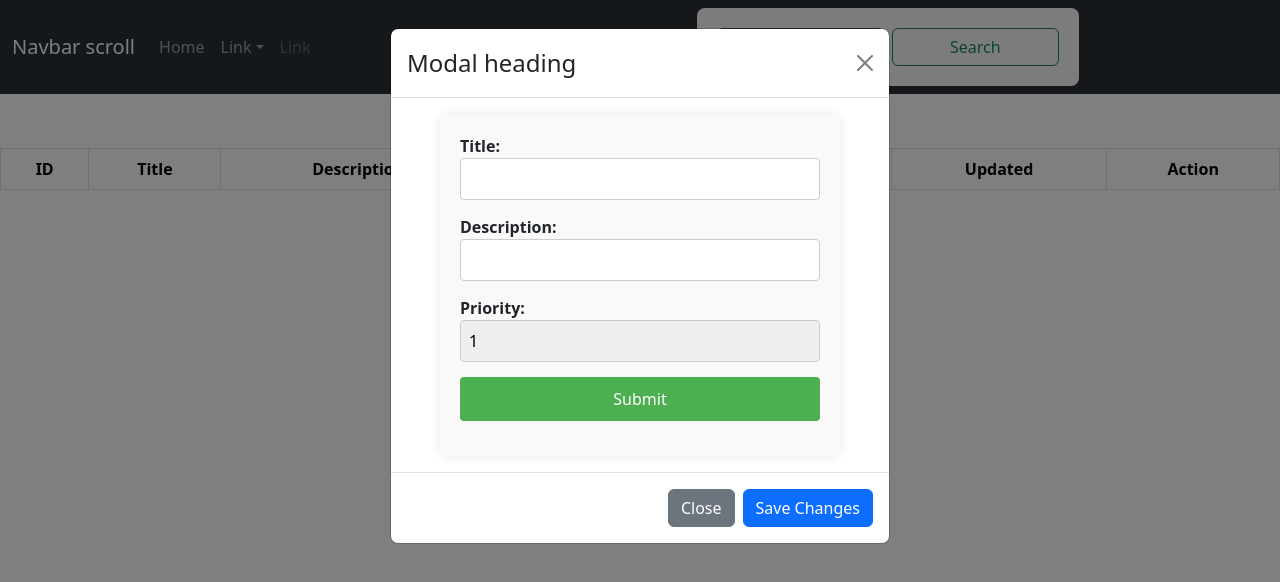
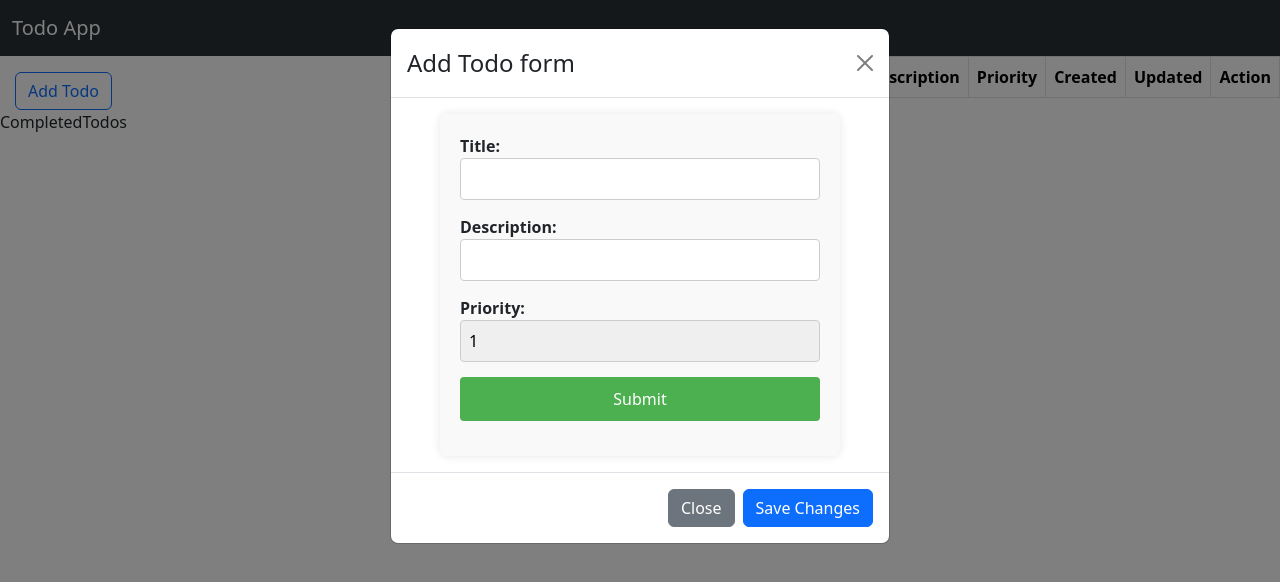
Before and after one commit to shamim7999/react, a React (Create React App) app in the folder my-react-app-2/: page / in a window 1280 px wide. Both pictures are taken after a click on the button "Add Todo". Shown: the top 582 px of the page. Built offline with nearby package versions, Linux system fonts and the light colour scheme.

Commit message:
asdksalkasdlas

```diff
--- a/my-react-app-2/src/DModal.js
+++ b/my-react-app-2/src/DModal.js
@@ -3,28 +3,29 @@ import Button from "react-bootstrap/Button";
 import Modal from "react-bootstrap/Modal";
 import MyForm from "./components/Form";
 
-export const DModal = ({
-  handleNewTodo
-
-  }) => {
+export const DModal = ({ handleNewTodo, title , todo, handleUpdateTodo}) => {
   const [show, setShow] = useState(false);
-
+  const [myTodoData, setMyTodoData] = useState(todo? todo : {id: '', title: "", description: "", priority: '1', created: '', updated: '' })
   const handleClose = () => setShow(false);
   const handleShow = () => setShow(true);
+  const isUpdate = todo? true: false;
+  const handleTodo = todo? handleUpdateTodo : handleNewTodo;
+
+
   return (
     <>
       <div className="text-center mt-3">
         <Button className="" variant="outline-primary" onClick={handleShow}>
-            Add Todo
+          {title}
         </Button>
       </div>
 
       <Modal show={show} onHide={handleClose}>
         <Modal.Header closeButton>
-          <Modal.Title>Modal heading</Modal.Title>
+          <Modal.Title>{title} form</Modal.Title>
         </Modal.Header>
         <Modal.Body>
-          <MyForm handleNewTodo={handleNewTodo} />
+          <MyForm isUpdate ={isUpdate} myData = {myTodoData}  handleTodo={handleTodo}  />
         </Modal.Body>
         <Modal.Footer>
           <Button variant="secondary" onClick={handleClose}>
--- a/my-react-app-2/src/DNavbar.js
+++ b/my-react-app-2/src/DNavbar.js
@@ -36,7 +36,7 @@ function NavScrollExample() {
           <Form className="d-flex">
             <Form.Control
               type="search"
-              placeholder="Search"
+              placeholder="Search by Priority"
               className="me-2"
               aria-label="Search"
             />
--- a/my-react-app-2/src/DNoteForm.js
+++ b/my-react-app-2/src/DNoteForm.js
@@ -1,6 +1,7 @@
-import React, { useEffect, useState } from 'react'
-import { DModal } from './DModal';
-import Todos from './components/Todos';
+import React, { useEffect, useState } from "react";
+import { DModal } from "./DModal";
+import Todos from "./components/Todos";
+import CompletedTodos from "./components/CompletedTodos";
 
 const DNoteForm = () => {
   const [todos, setTodos] = useState(
@@ -8,12 +9,7 @@ const DNoteForm = () => {
       ? JSON.parse(localStorage.getItem("todos"))
       : []
   );
-      console.log(todos)
-
-    //   useEffect(()=>{
-    //         if(localStorage.getItem('todos') == null)
-    //             localStorage.setItem('todos', []);
-    //   })
+  console.log(todos);
 
   useEffect(() => {
     console.log("useEffect called");
@@ -21,17 +17,41 @@ const DNoteForm = () => {
   }, [todos]);
 
   const handleNewTodo = (newTodo) => {
-        console.log('I am here');
+    console.log("I am here");
     setTodos([...todos, newTodo]);
   };
 
+  const handleDelete = (id) => {
+    setTodos((prevTodos) => prevTodos.filter((todo) => todo.id !== id));
+  };
+
+  const handleUpdateTodo = (todo) => {
+    const updatedTodos = todos.map((temp) => {
+      if (todo.id === temp.id) {
+        temp = todo;
+      }
+      return temp;
+    });
+
+    setTodos(updatedTodos);
+  };
 
   return (
+    <div style={{ display: 'flex', justifyContent: 'space-between' }}>
+  <div style={{ marginRight: 'auto' }}>
+    <DModal title="Add Todo" handleNewTodo={handleNewTodo} />
+    <CompletedTodos />
+  </div>
   <div>
-        <DModal handleNewTodo={handleNewTodo} />
-        <Todos todos={todos} />
+    <Todos
+      handleUpdateTodo={handleUpdateTodo}
+      todos={todos}
+      handleDelete={handleDelete}
+    />
   </div>
-  )
-}
+</div>
+
+  );
+};
 
 export default DNoteForm;
--- /dev/null
+++ b/my-react-app-2/src/components/CompletedTodos.js
@@ -0,0 +1,9 @@
+import React from 'react'
+
+const CompletedTodos = () => {
+  return (
+    <div>CompletedTodos</div>
+  )
+}
+
+export default CompletedTodos
--- a/my-react-app-2/src/components/Form.js
+++ b/my-react-app-2/src/components/Form.js
@@ -4,10 +4,10 @@ import { v4 as uuidv4 } from 'uuid';
 import '../css/Form-Style.css'
 
 export default function MyForm({
-  handleNewTodo={handleNewTodo}
+  handleTodo, myData, isUpdate
   }) {
 
-  const [todo, setTodo] = useState({id: uuidv4(), title: "", description: "", priority: '1', created: new Date(), updated: new Date() });
+  const [todo, setTodo] = useState(isUpdate? myData : {id: uuidv4(), title: "", description: "", priority: '1', created: new Date(), updated: new Date() });
   const {id, title, description, priority, created, updated} = todo;
   console.log('I am in Form');
   const handleChange = (e) => {
@@ -25,7 +25,9 @@ export default function MyForm({
   const handleSubmit = (e) => {
     e.preventDefault();
     console.log(`Hello Form`);
-    handleNewTodo(todo);
+    todo.updated = new Date();
+    setTodo(todo);
+    handleTodo(todo);
     setTodo({id: uuidv4(), title: "", description: "", priority: '1', created: new Date(), updated: new Date() });
   };
 
--- a/my-react-app-2/src/components/Navbar.js
+++ b/my-react-app-2/src/components/Navbar.js
@@ -15,7 +15,7 @@ function NavbarBootstrap() {
     <>
       <Navbar expand="lg" bg="dark" data-bs-theme="dark" className="bg-body-tertiary">
         <Container fluid>
-          <Navbar.Brand href="#">Navbar scroll</Navbar.Brand>
+          <Navbar.Brand href="#">Todo App</Navbar.Brand>
           <Navbar.Toggle aria-controls="navbarScroll" />
           <Navbar.Collapse id="navbarScroll">
             <Nav
@@ -23,26 +23,30 @@ function NavbarBootstrap() {
               style={{ maxHeight: '100px' }}
               navbarScroll
             >
-              <Nav.Link href="#action1">Home</Nav.Link>
+              <Nav.Link href="#action1" hidden>Home</Nav.Link>
               {/* Add onClick handler to trigger modal */}
 
-              <NavDropdown title="Link" id="navbarScrollingDropdown">
+              <NavDropdown hidden title="Link" id="navbarScrollingDropdown">
                 <NavDropdown.Item href="#action3">Action</NavDropdown.Item>
                 <NavDropdown.Item href="#action4">Another action</NavDropdown.Item>
                 <NavDropdown.Divider />
                 <NavDropdown.Item href="#action5">Something else here</NavDropdown.Item>
               </NavDropdown>
-              <Nav.Link href="#" disabled>Link</Nav.Link>
+              <Nav.Link href="#" disabled hidden>Link</Nav.Link>
             </Nav>
-            <Form className="d-flex">
+
+
+            {/* <Form hidden  className="d-flex">
               <Form.Control
                 type="search"
-                placeholder="Search"
+                placeholder="Search by Priority"
                 className="me-2"
                 aria-label="Search"
+                hidden
               />
-              <Button variant="outline-success">Search</Button>
-            </Form>
+              <Button hidden variant="outline-success">Search</Button>
+            </Form> */}
+
           </Navbar.Collapse>
         </Container>
       </Navbar>
--- /dev/null
+++ b/my-react-app-2/src/components/Todo.js
@@ -0,0 +1,36 @@
+import React from "react";
+import DNoteForm from "../DNoteForm";
+import { DModal } from "../DModal";
+
+const Todo = ({ todo, handleDelete, handleUpdateTodo }) => {
+  const handleClickForDelete = (e) => {
+    e.preventDefault();
+    handleDelete(todo.id);
+    console.log(todo.id);
+  };
+
+  // const handleClickForUpdate = (e) => {
+  //   e.preventDefault();
+  //   handleUpdate(todo, 'Update Todo');
+  //   console.log(todo);
+  // }
+
+  return (
+    <tr key={todo.id}>
+      {/* <td>{todo.id}</td> */}
+      <td>{todo.title}</td>
+      <td>{todo.description}</td>
+      <td>{todo.priority}</td>
+      <td>{new Date(todo.created).toLocaleString()}</td>
+      <td>{new Date(todo.updated).toLocaleString()}</td>
+      <td>
+        <DModal handleUpdateTodo={handleUpdateTodo} title="update" todo = {todo}/>
+        <button className="btn btn-danger" onClick={handleClickForDelete}>
+          Delete
+        </button>
+      </td>
+    </tr>
+  );
+};
+
+export default Todo;
--- a/my-react-app-2/src/components/Todos.js
+++ b/my-react-app-2/src/components/Todos.js
@@ -1,14 +1,16 @@
-import React from 'react'
+import React from 'react';
 import { Table } from 'react-bootstrap';
+import Todo from './Todo'; // Import the Todo component
 
-const Todos = ({todos}) => {
+const Todos = ({ todos, handleDelete , handleUpdateTodo}) => {
   console.log(todos);
+
   return (
     <div className='todos'>
       <Table striped bordered hover className='text-center'>
         <thead>
           <tr>
-                    <th>ID</th>
+            {/* <th>ID</th> */}
             <th>Title</th>
             <th>Description</th>
             <th>Priority</th>
@@ -18,24 +20,14 @@ const Todos = ({todos}) => {
           </tr>
         </thead>
         <tbody>
-                {todos.map((todo) => (
-                    <tr key={todo.id}>
-                        <td>{todo.id}</td>
-                        <td>{todo.title}</td>
-                        <td>{todo.description}</td>
-                        <td>{todo.priority}</td>
-                        <td>{new Date(todo.created).toLocaleString()}</td>
-                        <td>{new Date(todo.updated).toLocaleString()}</td>
-                        <td>
-                            <button className='btn btn-success' >Update</button> &nbsp;
-                            <button className='btn btn-danger'>Delete</button>
-                        </td>
-                    </tr>
+          {todos.map(todo => (
+            // Render each todo using the Todo component
+            <Todo handleUpdateTodo={handleUpdateTodo} key={todo.id} todo={todo} handleDelete={handleDelete} />
           ))}
         </tbody>
       </Table>
     </div>
-  )
-}
+  );
+};
 
-export default Todos
+export default Todos;
```
Lines whose indentation alone changed are shown as unchanged.
